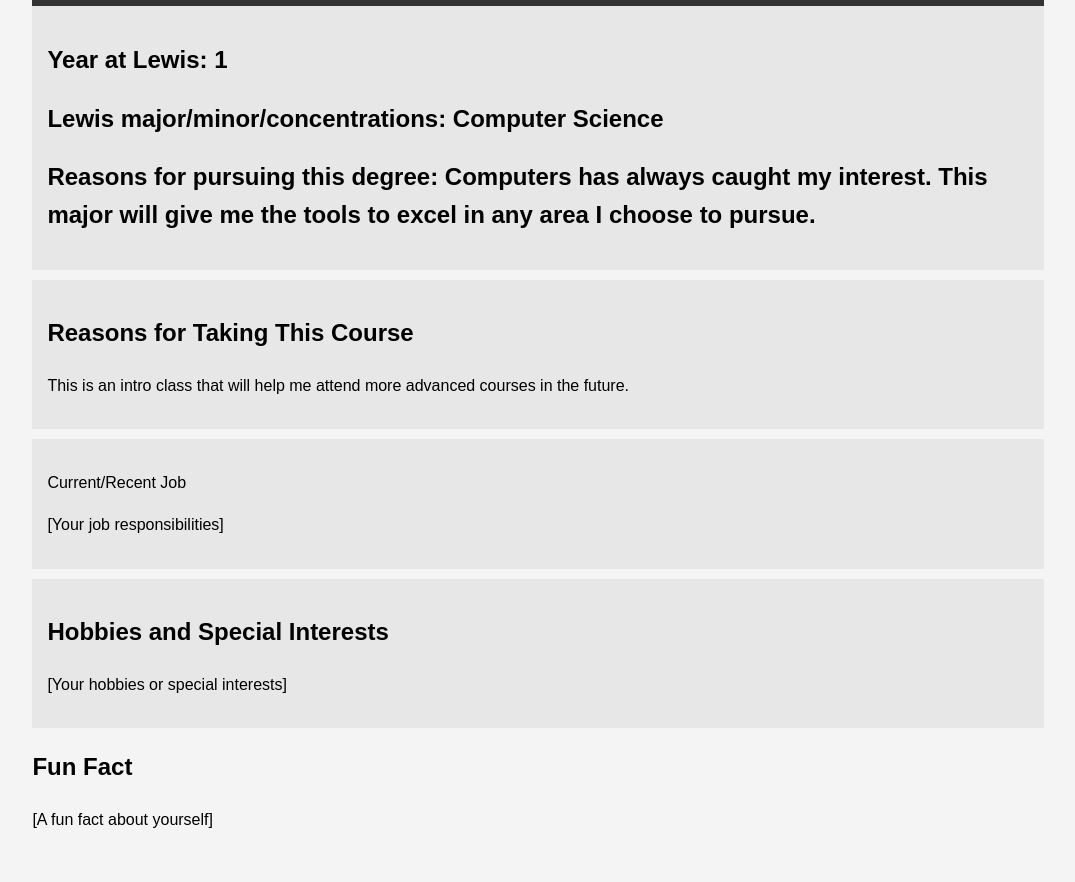
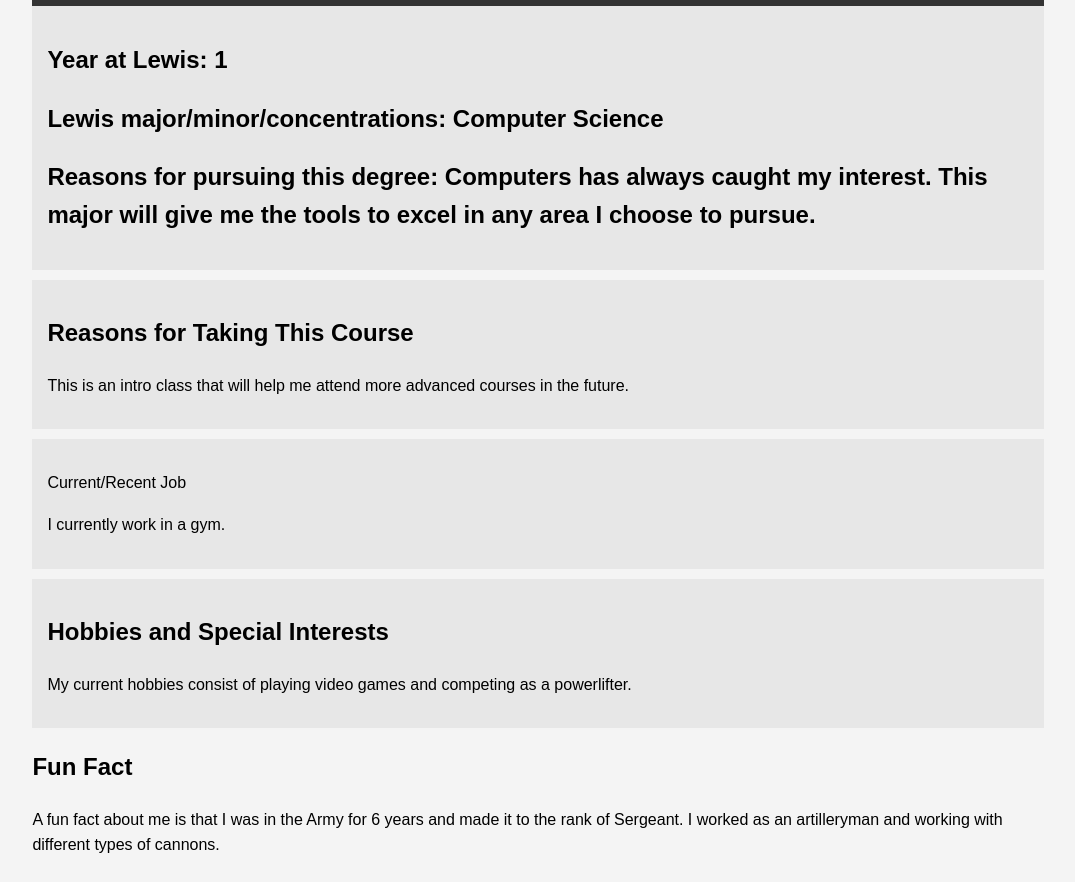
Before and after one commit to Luis-Perz/introductions, a plain HTML site: page index.html in a window 1280 px wide. Shown: the part 144-1026 px from the top of the page, without its empty margins (102-1177 px from the left). Before the commit the page ends 1000 px from the top, so only its background shows below. Drawn offline with Linux system fonts and the light colour scheme.

Commit message:
Update index.html

```diff
--- a/index.html
+++ b/index.html
@@ -48,17 +48,17 @@
 
 		<section class="job">
             <p>Current/Recent Job</p>
-			<p>[Your job responsibilities]</p>
+			<p>I currently work in a gym.</p>
         </section>
 
         <section class="hobbies">
             <h2>Hobbies and Special Interests</h2>
-            <p>[Your hobbies or special interests]</p>
+            <p>My current hobbies consist of playing video games and competing as a powerlifter.</p>
         </section>
 
         <section class="fun-fact">
             <h2>Fun Fact</h2>
-            <p>[A fun fact about yourself]</p>
+            <p>A fun fact about me is that I was in the Army for 6 years and made it to the rank of Sergeant. I worked as an artilleryman and working with different types of cannons.</p>
         </section>
     </div>
 </body>
```
